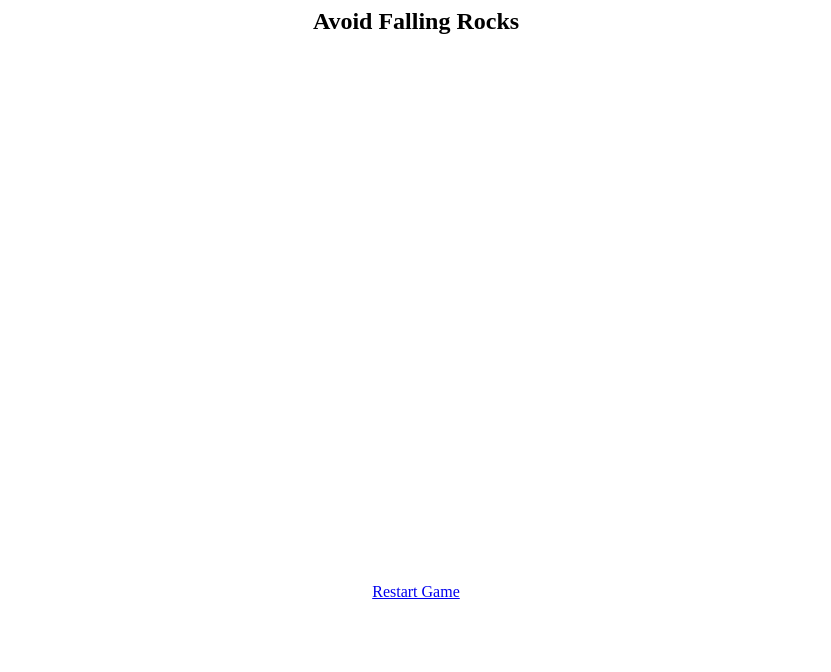
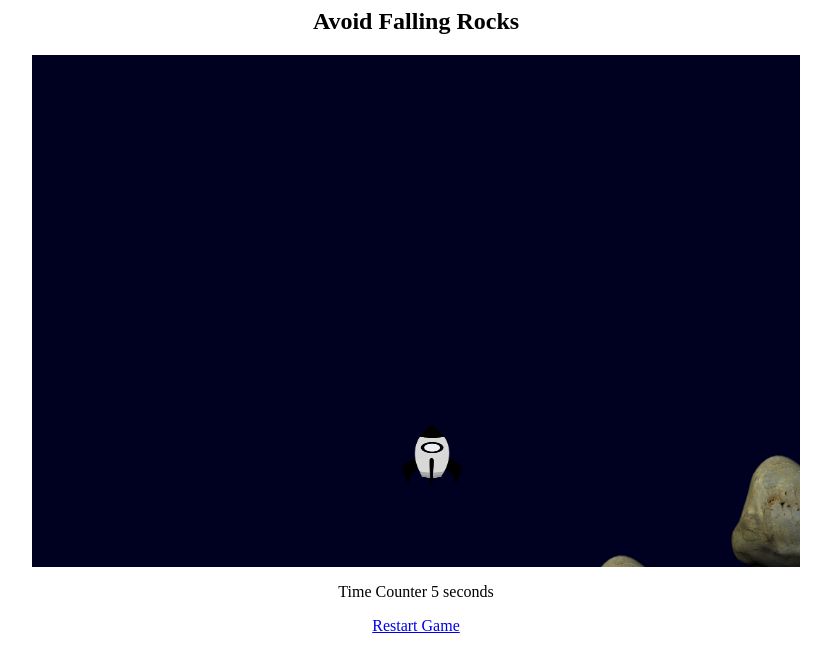
Before and after one commit to phapdinh/HTML5_Game, a website: page index.html in a window 1280 px wide. Shown: the whole page, without its empty margins (224-1055 px from the left). Drawn offline with Linux system fonts and the light colour scheme.

Commit message:
updated path on index.html

```diff
--- a/index.html
+++ b/index.html
@@ -2,7 +2,7 @@
    <head>
      <title>HTML5 Game</title>
      <style></style>
-	 <script type="text/javascript" src="game.js"></script>
+	 <script type="text/javascript" src="js/game.js"></script>
    </head>
    <body onload="startApp()" align="middle">
      <div>
```
